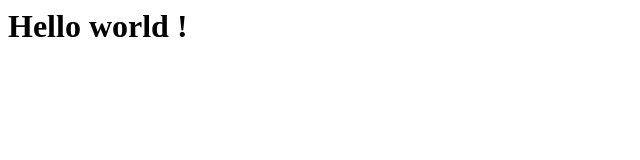
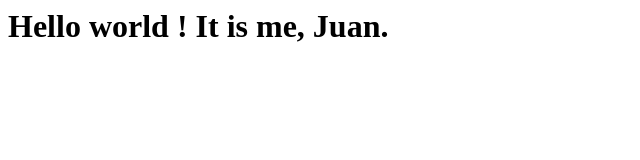
Before and after one commit to JuanDavidBotero/juanbotero.github.io, a plain HTML site: page index.html in a window 1280 px wide. Shown: the whole page, without its empty margins (0-640 px from the left). Drawn offline with Linux system fonts and the light colour scheme.

Commit message:
add keys and name

```diff
--- a/index.html
+++ b/index.html
@@ -1,3 +1,3 @@
 <html>
-    <h1>Hello world ! </h1>
+    <h1>Hello world ! It is me, Juan.</h1>
 </html>
```
